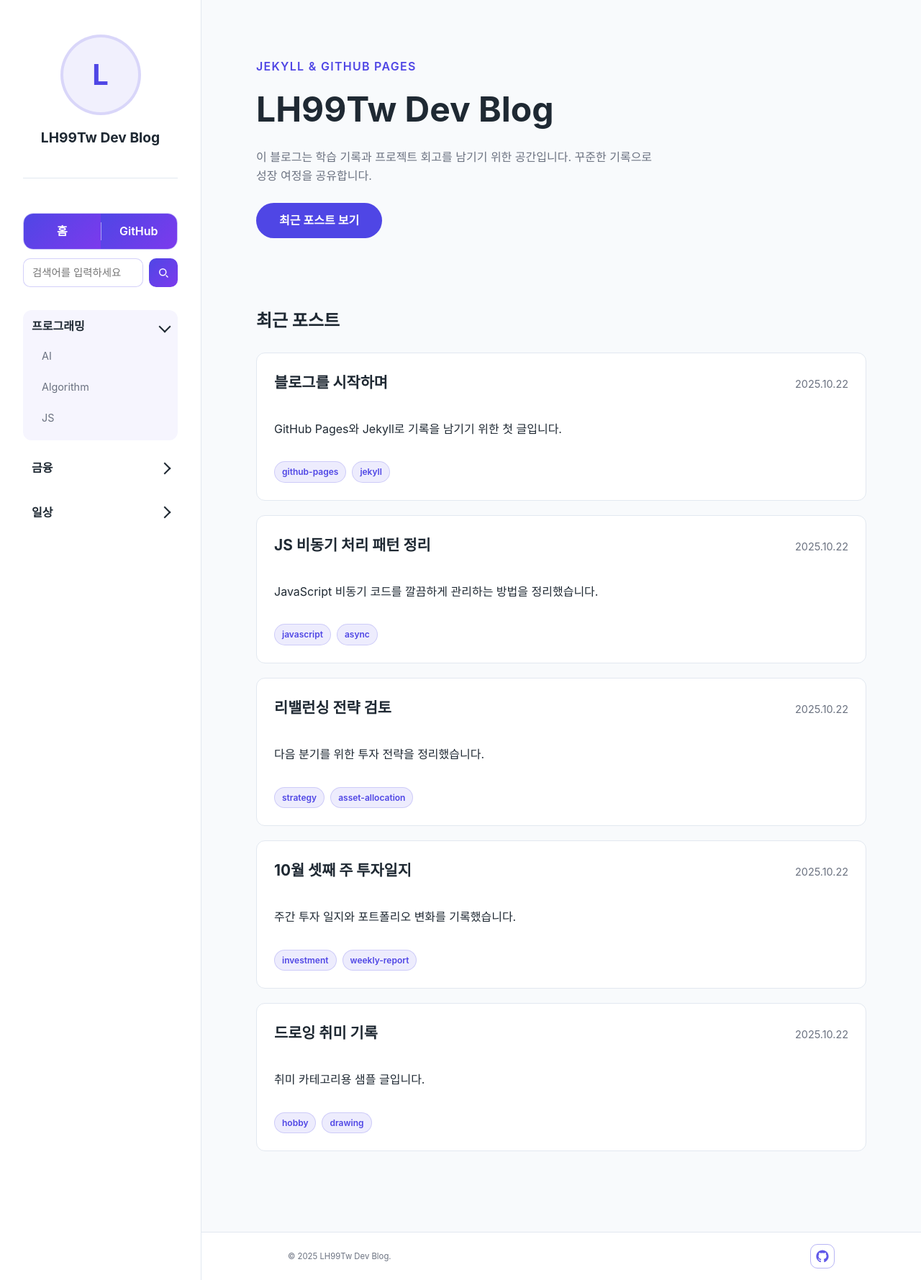
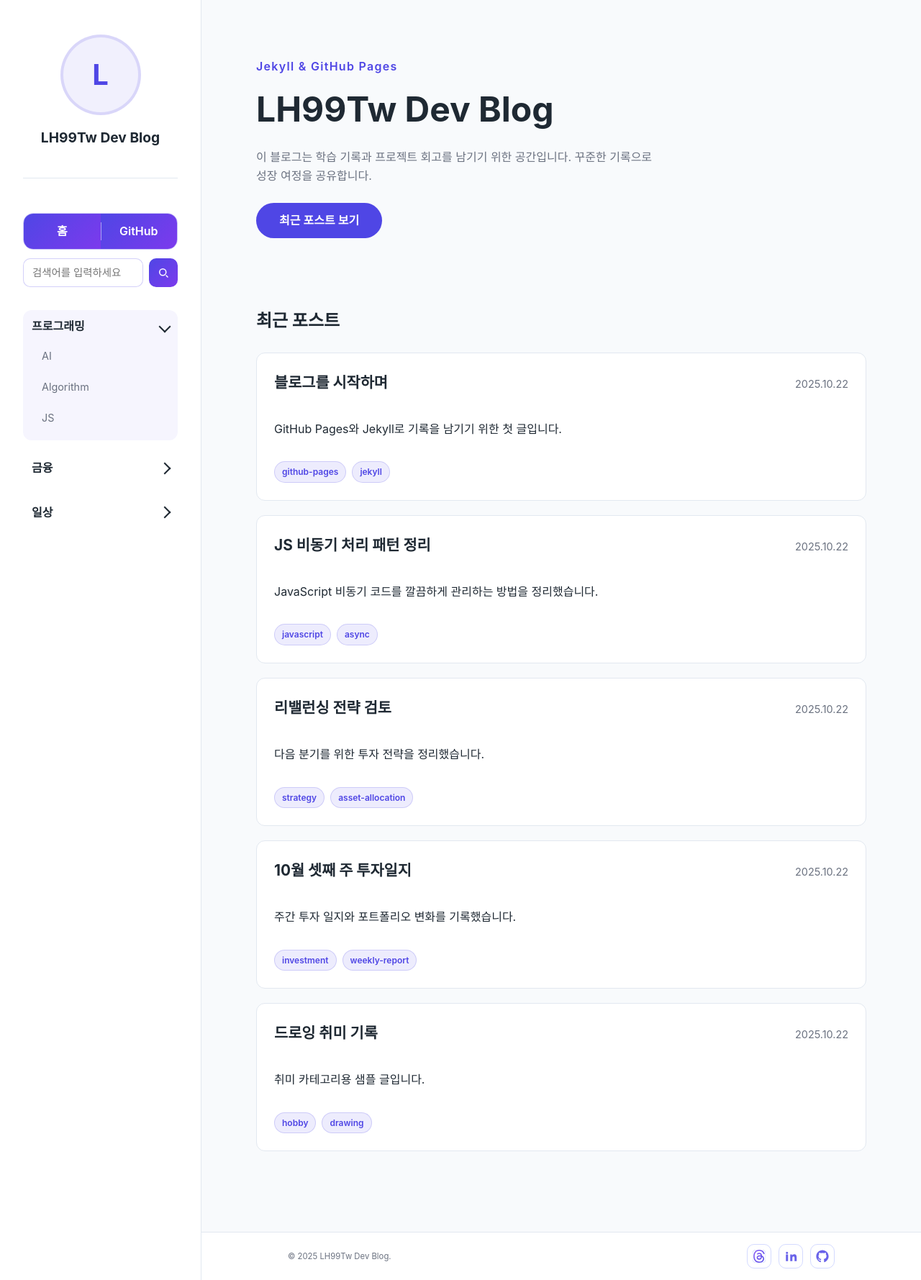
Before and after one commit to LH99Tw/LH99Tw.github.io, a Jekyll site: the page built from index.md, in a window 1280 px wide. Shown: the whole page at 72% size. Built offline with Jekyll 4.4.1, drawn with Linux system fonts in a browser that asks for light colours.

Commit message:
업데이트

```diff
--- a/_config.yml
+++ b/_config.yml
@@ -9,8 +9,6 @@
   name: "이주한"
   email: "contact@example.com"
 github_username: "LH99Tw"
-twitter_username: "LH99Tw"
-linkedin_username: "LH99Tw"
 
 profile:
   name: "이주한"
--- a/_includes/footer.html
+++ b/_includes/footer.html
@@ -1,6 +1,30 @@
 <footer class="site-footer">
   <div class="container site-footer__inner">
     <small class="site-footer__meta">&copy; {{ site.time | date: "%Y" }} {{ site.title }}.</small>
+    <div class="site-footer__links">
+      <a
+        class="site-footer__icon-link"
+        href="https://www.threads.com/@hhannn999?hl=ko"
+        target="_blank"
+        rel="noopener"
+        aria-label="Threads 프로필 열기"
+      >
+        <img src="{{ '/assets/images/icon-threads.svg' | relative_url }}" alt="Threads 아이콘" class="site-footer__icon-image" loading="lazy" />
+      </a>
+      <a
+        class="site-footer__icon-link"
+        href="https://www.linkedin.com/in/juhan-lee-a45441354"
+        target="_blank"
+        rel="noopener"
+        aria-label="LinkedIn 프로필 열기"
+      >
+        <svg viewBox="0 0 24 24" aria-hidden="true">
+          <path
+            d="M4.98 3.5a2.1 2.1 0 1 1 0 4.2 2.1 2.1 0 0 1 0-4.2zM3 8.75h3.96V21H3V8.75zm7.47 0h3.8v1.68h.05c.53-.99 1.85-2.04 3.8-2.04 4.07 0 4.82 2.73 4.82 6.28V21h-3.96v-5.61c0-1.34-.03-3.06-1.86-3.06-1.86 0-2.15 1.45-2.15 2.95V21h-3.95V8.75z"
+            fill="currentColor"
+          />
+        </svg>
+      </a>
       <a
         class="site-footer__icon-link"
         href="https://github.com/{{ site.github_username | default: 'LH99Tw' }}"
@@ -16,4 +40,5 @@
         </svg>
       </a>
     </div>
+  </div>
 </footer>
--- a/assets/css/style.css
+++ b/assets/css/style.css
@@ -97,7 +97,6 @@
   font-size: 0.95rem;
 }
 
-
 .sidebar__divider {
   border: none;
   border-top: 1px solid var(--border-color);
@@ -161,7 +160,6 @@
   white-space: nowrap;
   border: 0;
 }
-
 
 .sidebar-search__input {
   flex: 1;
@@ -351,7 +349,6 @@
 .hero__subtitle {
   color: var(--primary-color);
   font-weight: 600;
-  text-transform: uppercase;
   letter-spacing: 0.08em;
   margin-bottom: 8px;
 }
@@ -382,6 +379,8 @@
   transform: translateY(-2px);
   box-shadow: 0 10px 24px rgba(79, 70, 229, 0.15);
 }
+
+
 
 .section {
   padding: 48px 0 72px;
@@ -497,14 +496,13 @@
 .post__tag {
   display: inline-flex;
   align-items: center;
-  gap: 6px;
+  gap: 8px;
   padding: 6px 12px;
   border-radius: 9999px;
   background-color: rgba(79, 70, 229, 0.12);
   color: var(--primary-color);
   font-size: 0.85rem;
   font-weight: 600;
-  text-transform: uppercase;
   letter-spacing: 0.02em;
   border: 1px solid rgba(79, 70, 229, 0.2);
   backdrop-filter: blur(6px);
@@ -550,7 +548,6 @@
   font-size: 0.85rem;
   font-weight: 600;
   color: var(--primary-color);
-  text-transform: uppercase;
   letter-spacing: 0.08em;
 }
 
@@ -563,7 +560,7 @@
 .post__pagination-arrow {
   display: inline-flex;
   align-items: center;
-  gap: 6px;
+  gap: 8px;
   font-size: 0.9rem;
   color: var(--muted-text);
 }
@@ -588,12 +585,19 @@
   display: flex;
   justify-content: space-between;
   align-items: center;
-  gap: 20px;
+  gap: 12px;
   flex-wrap: wrap;
 }
 
 .site-footer__meta {
   margin: 0;
+}
+
+.site-footer__links {
+  display: inline-flex;
+  align-items: center;
+  gap: 10px;
+  margin-left: auto;
 }
 
 .site-footer__icon-link {
@@ -603,16 +607,15 @@
   width: 34px;
   height: 34px;
   border-radius: 10px;
-  border: 1px solid rgba(79, 70, 229, 0.4);
-  color: rgba(79, 70, 229, 0.9);
-  transition: transform 0.2s ease, box-shadow 0.2s ease, border-color 0.2s ease, color 0.2s ease;
+  border: 1px solid rgba(148, 163, 255, 0.4);
+  color: rgba(79, 70, 229, 0.85);
+  transition: transform 0.2s ease, border-color 0.2s ease, color 0.2s ease;
 }
 
 .site-footer__icon-link:hover,
 .site-footer__icon-link:focus {
   transform: translateY(-2px);
-  box-shadow: 0 6px 16px rgba(79, 70, 229, 0.18);
-  border-color: rgba(79, 70, 229, 0.6);
+  border-color: rgba(99, 102, 241, 0.6);
   color: #4f46e5;
 }
 
@@ -620,6 +623,24 @@
   width: 18px;
   height: 18px;
 }
+
+.site-footer__icon-image {
+  width: 18px;
+  height: 18px;
+  display: block;
+}
+
+@media (max-width: 540px) {
+  .site-footer__inner {
+    flex-direction: column;
+    align-items: flex-start;
+    gap: 10px;
+  }
+  .site-footer__links {
+    margin-left: 0;
+  }
+}
+
 
 .category__header {
   margin-bottom: 32px;
@@ -816,3 +837,30 @@
     }
   }
 }
+
+
+
+
+ (display: grid) {
+  .site-layout {
+    display: grid;
+    grid-template-columns: 280px minmax(0, 1fr);
+  }
+
+  .sidebar {
+    width: auto;
+    flex: none;
+  }
+
+  @media (max-width: 1024px) {
+    .site-layout {
+      grid-template-columns: 240px minmax(0, 1fr);
+    }
+  }
+
+  @media (max-width: 820px) {
+    .site-layout {
+      grid-template-columns: 1fr;
+    }
+  }
+}
```
Also changed, not shown: assets/images/favicon.svg, assets/images/icon-linkedin.svg (added), assets/images/icon-threads.svg (added). Lines whose indentation alone changed are shown as unchanged.
